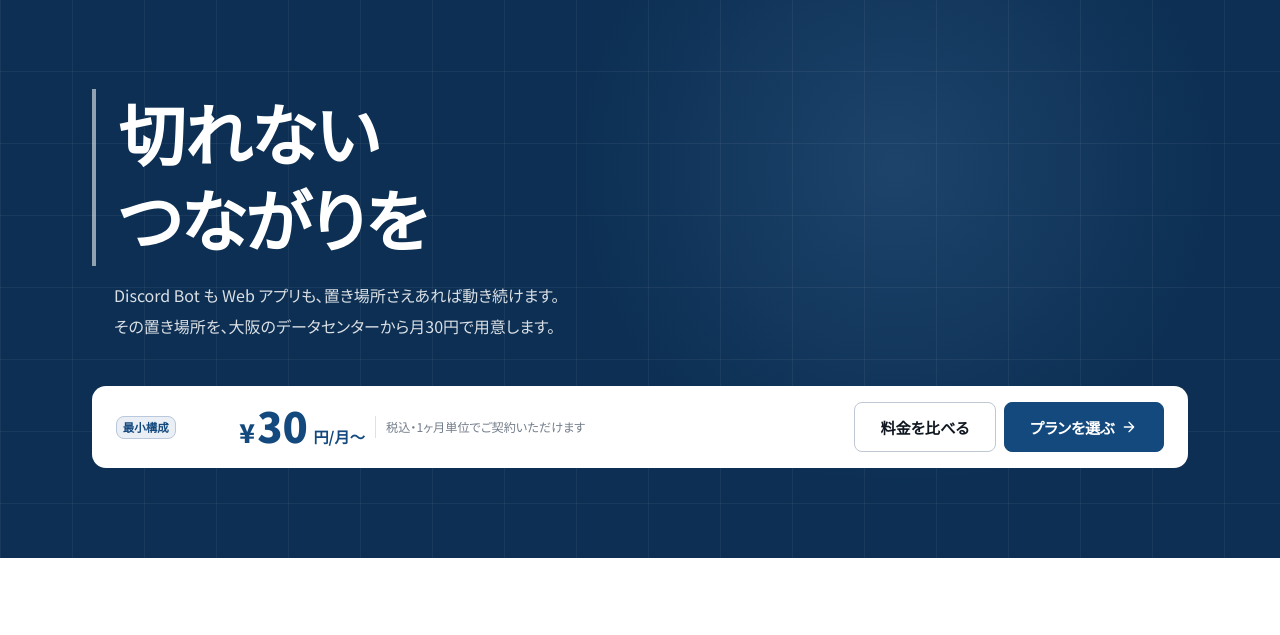
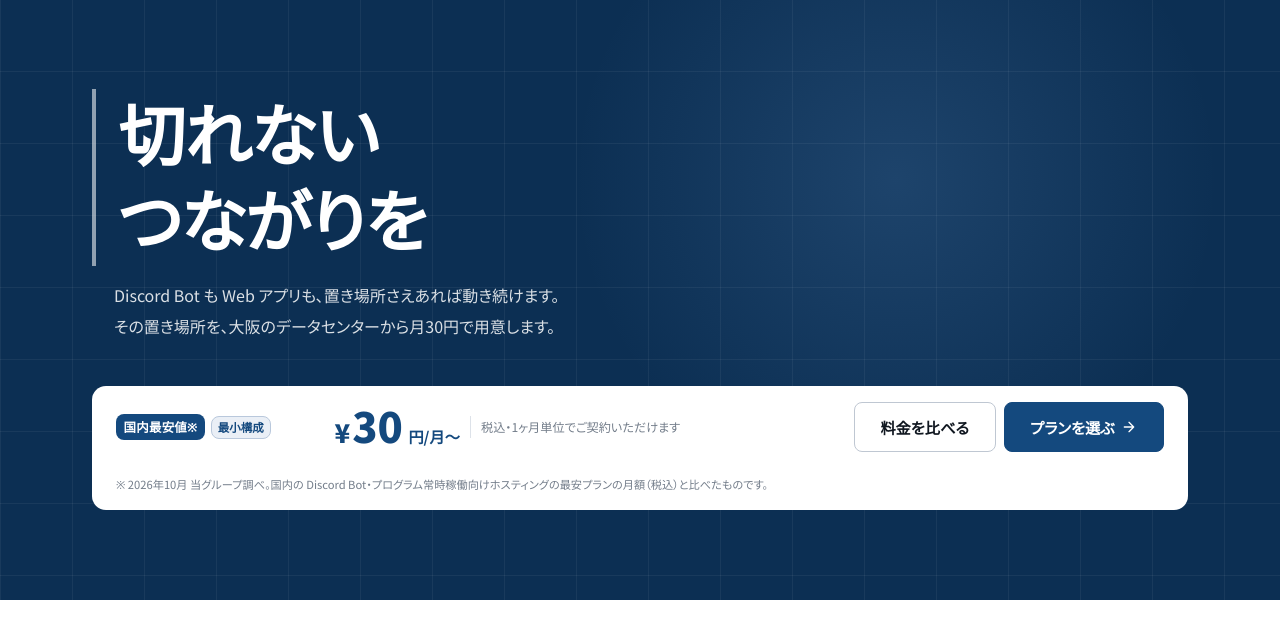
Before and after one commit to AKSHRK-Dev/ashika-network-site, an Astro site: page / in a window 1280 px wide. Shown: the part 97-732 px from the top of the page. Built offline with nearby package versions, Linux system fonts and the light colour scheme; Astro itself is replaced by a stand-in of ours.

Commit message:
Home: a "lowest price in Japan" badge on the hero price bar, with a footnote saying what it was compared with and when

```diff
--- a/src/components/home/Hero.astro
+++ b/src/components/home/Hero.astro
@@ -42,6 +42,7 @@ const fmt = (n: number) => n.toLocaleString('ja-JP');
 
     <div class="bar" data-reveal style="--d:.2s">
       <p class="bar-price">
+        <span class="bar-best">{hero.bar.best}</span>
         <span class="bar-label">{hero.bar.label}</span>
         <span
           class="bar-amt count"
@@ -59,6 +60,7 @@ const fmt = (n: number) => n.toLocaleString('ja-JP');
           {hero.primary.label}<Icon name="arrow" />
         </a>
       </div>
+      <p class="bar-foot">{hero.bar.bestNote}</p>
     </div>
   </div>
 </section>
@@ -139,6 +141,25 @@ const fmt = (n: number) => n.toLocaleString('ja-JP');
     color: var(--b);
     font-size: 0.72rem;
     font-weight: 700;
+  }
+
+  .bar-best {
+    align-self: center;
+    padding: 0.1em 0.6em;
+    border-radius: var(--r);
+    background: var(--b);
+    color: #fff;
+    font-size: 0.78rem;
+    font-weight: 800;
+    letter-spacing: 0.02em;
+  }
+
+  .bar-foot {
+    grid-column: 1 / -1;
+    margin: 0;
+    font-size: 0.7rem;
+    line-height: 1.6;
+    color: var(--ink-3);
   }
 
   .bar-amt {
--- a/src/data/en/home.ts
+++ b/src/data/en/home.ts
@@ -22,6 +22,8 @@ export const hero = {
     duration: 1700,
     suffix: '/month and up',
     note: 'Tax included. Monthly terms.',
+    best: 'Lowest price in Japan*',
+    bestNote: '* Our own survey, October 2026: compared with the monthly price (tax included) of the cheapest plan of hosting services in Japan for Discord bots and always-on programs.',
   },
 };
 
--- a/src/data/home.ts
+++ b/src/data/home.ts
@@ -27,6 +27,12 @@ export const hero = {
     duration: 1700,
     suffix: '円/月〜',
     note: '税込・1ヶ月単位でご契約いただけます',
+    /**
+     * 「国内最安値」のバッジと、その根拠の注記。
+     * 最安をうたうときは、何と・いつ比べたかを近くに書く（景品表示法）。価格を見直したら調べた月も直す。
+     */
+    best: '国内最安値※',
+    bestNote: '※ 2026年10月 当グループ調べ。国内の Discord Bot・プログラム常時稼働向けホスティングの最安プランの月額（税込）と比べたものです。',
   },
 };
 
```
